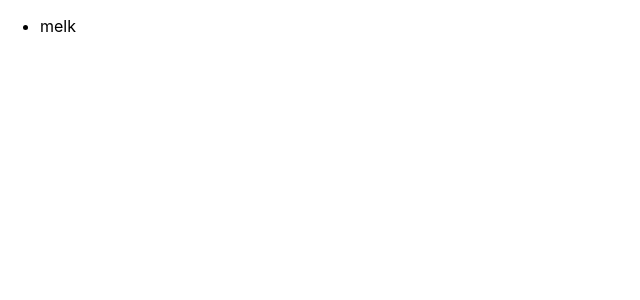
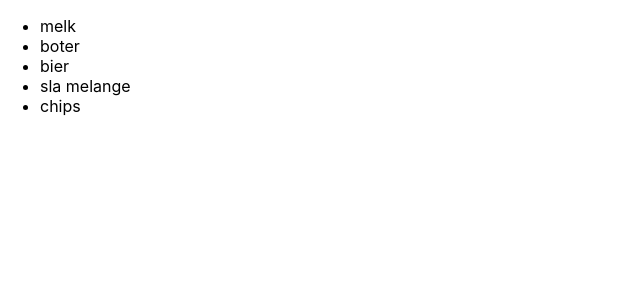
Before and after one commit to lambertwijshakecreations/React-grocery-app, a React (Create React App) app: page / in a window 1280 px wide. Shown: the top 300 px of the page, without its empty margins (0-640 px from the left). Built offline with nearby package versions, Linux system fonts and the light colour scheme.

Commit message:
Completed part 3 of lesson.

```diff
--- a/src/components/list.js
+++ b/src/components/list.js
@@ -2,17 +2,28 @@ import React, { Component } from "react";
 import ListItem from "./listItem";
 
 class List extends Component {
-	constructor() {
-		super();
-		this.state = {};
+	constructor(props) {
+		super(props);
+		this.state = {
+			groceryItems: [
+				{ id: 1, title: "melk" },
+				{ id: 2, title: "boter" },
+				{ id: 3, title: "bier" },
+				{ id: 4, title: "sla melange" },
+				{ id: 5, title: "chips" }
+			]
+		};
 	}
 
 	render() {
+		const listItems = this.state.groceryItems.map((item) => (
+			<ListItem key={item.id} title={item.title} />
+		));
+		console.log(listItems);
+
 		return (
 			<div>
-				<ul>
-					<ListItem title="melk" />
-				</ul>
+				<ul>{listItems}</ul>
 			</div>
 		);
 	}
--- a/src/components/listItem.js
+++ b/src/components/listItem.js
@@ -3,7 +3,14 @@ import React from "react";
 const ListItem = (props) => {
 	return (
 		<div>
-			<li>{props.title}</li>
+			<li
+				key={props.id}
+				className="list-item"
+				onClick={props.clickItem}
+				value={props.title}
+			>
+				{props.title}
+			</li>
 		</div>
 	);
 };
```
